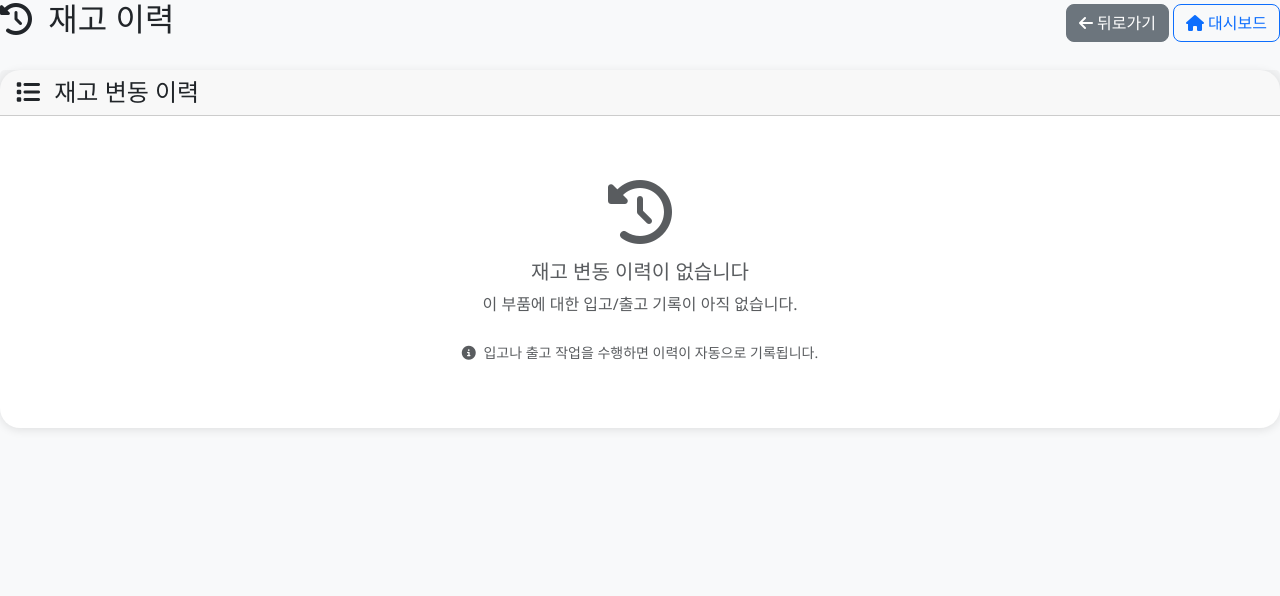
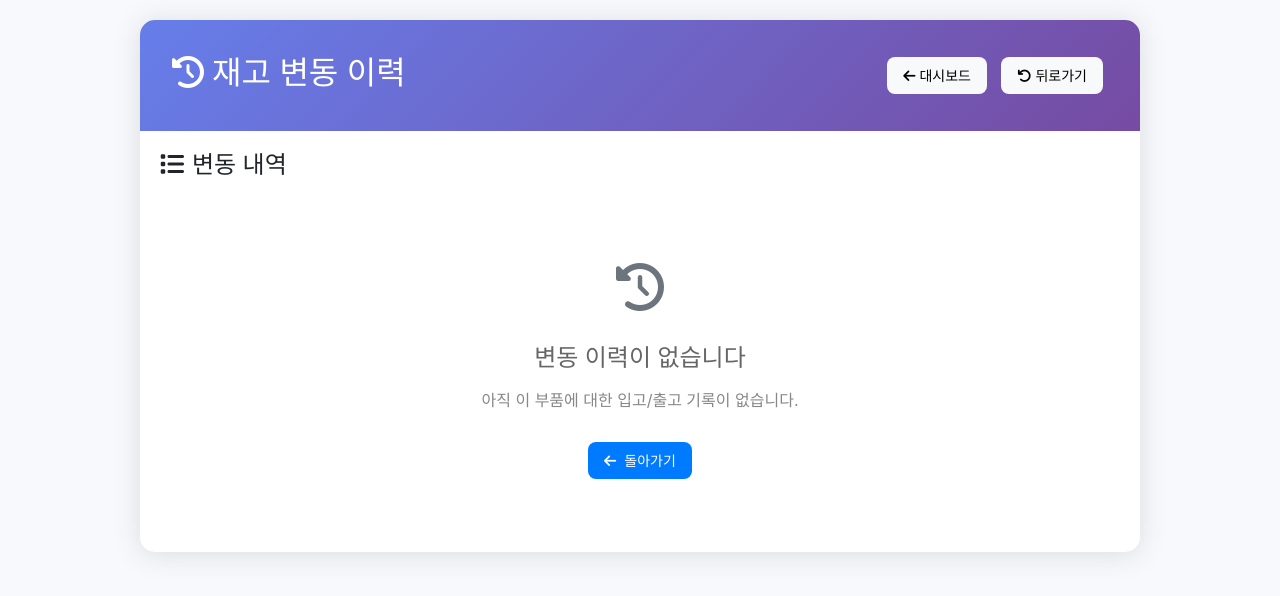
Before and after one commit to Newyorkcheesebuger/sk-ons-warehouse, a Flask app: template templates/inventory_history.html in a window 1280 px wide. Shown: the top 596 px of the page. Run offline with Flask 3, Linux system fonts and the light colour scheme; the template is opened without the code that fills it, so the values that code supplies are empty; parts of the project's set-up code (start-up, migrations or seed data) failed here and were passed over.

Commit message:
Update inventory_history.html

```diff
--- a/templates/inventory_history.html
+++ b/templates/inventory_history.html
@@ -1,160 +1,220 @@
-{% extends "base.html" %}
+<!DOCTYPE html>
+<html lang="ko">
+<head>
+    <meta charset="UTF-8">
+    <meta name="viewport" content="width=device-width, initial-scale=1.0">
+    <title>재고 이력 - SK오앤에스 창고관리</title>
 
-{% block title %}재고 이력 - {{ item_info[0] if item_info else '부품' }}{% endblock %}
+    <!-- Bootstrap CSS -->
+    <link href="https://cdn.jsdelivr.net/npm/bootstrap@5.3.0/dist/css/bootstrap.min.css" rel="stylesheet">
 
-{% block content %}
-<div class="row">
-    <div class="col-12">
-        <div class="d-flex justify-content-between align-items-center mb-4">
-            <h2>
-                <i class="fas fa-history me-2"></i>
-                재고 이력
+    <!-- Font Awesome -->
+    <link href="https://cdnjs.cloudflare.com/ajax/libs/font-awesome/6.4.0/css/all.min.css" rel="stylesheet">
+
+    <style>
+        body {
+            background-color: #f8f9fc;
+            font-family: 'Nunito', -apple-system, BlinkMacSystemFont, 'Segoe UI', Roboto, sans-serif;
+            margin: 0;
+            padding: 20px;
+        }
+
+        .container {
+            max-width: 1000px;
+            margin: 0 auto;
+            background: white;
+            padding: 20px;
+            border-radius: 15px;
+            box-shadow: 0 0.15rem 1.75rem 0 rgba(58, 59, 69, 0.15);
+        }
+
+        .header {
+            background: linear-gradient(135deg, #667eea 0%, #764ba2 100%);
+            color: white;
+            padding: 2rem;
+            margin: -20px -20px 20px -20px;
+            border-radius: 15px 15px 0 0;
+        }
+
+        .btn {
+            padding: 8px 16px;
+            border: none;
+            border-radius: 8px;
+            cursor: pointer;
+            text-decoration: none;
+            display: inline-block;
+            font-size: 14px;
+            font-weight: 500;
+            margin: 5px;
+            transition: all 0.3s ease;
+        }
+
+        .btn-primary { background: #007bff; color: white; }
+        .btn-secondary { background: #6c757d; color: white; }
+        .btn-success { background: #28a745; color: white; }
+        .btn-danger { background: #dc3545; color: white; }
+
+        .btn:hover {
+            transform: translateY(-2px);
+            box-shadow: 0 4px 8px rgba(0,0,0,0.2);
+            text-decoration: none;
+            color: white;
+        }
+
+        .info-card {
+            background: #f8f9fa;
+            border-left: 4px solid #007bff;
+            padding: 15px;
+            margin-bottom: 20px;
+            border-radius: 8px;
+        }
+
+        .history-item {
+            background: #f8f9fa;
+            border-radius: 10px;
+            padding: 15px;
+            margin-bottom: 15px;
+            border-left: 4px solid #28a745;
+        }
+
+        .history-item.out {
+            border-left-color: #dc3545;
+        }
+
+        .badge {
+            padding: 5px 10px;
+            border-radius: 15px;
+            font-size: 12px;
+            font-weight: bold;
+        }
+
+        .badge-in { background: #d4edda; color: #155724; }
+        .badge-out { background: #f8d7da; color: #721c24; }
+
+        .table th {
+            background-color: #f8f9fc;
+            border-color: #e3e6f0;
+            font-weight: 600;
+            color: #5a5c69;
+        }
+
+        .table td {
+            border-color: #e3e6f0;
+            vertical-align: middle;
+        }
+
+        @media (max-width: 768px) {
+            .container {
+                margin: 10px;
+                padding: 15px;
+            }
+
+            .header {
+                margin: -15px -15px 15px -15px;
+                padding: 1.5rem;
+            }
+
+            .table-responsive {
+                font-size: 14px;
+            }
+        }
+    </style>
+</head>
+<body>
+    <div class="container">
+        <div class="header">
+            <div class="d-flex justify-content-between align-items-center flex-wrap">
+                <div>
+                    <h2 class="mb-1">
+                        <i class="fas fa-history me-2"></i>재고 변동 이력
                     </h2>
+                    {% if item_info %}
+                    <p class="mb-0 opacity-75">{{ item_info[0] }} ({{ item_info[1] }} - {{ item_info[2] }})</p>
+                    {% endif %}
+                </div>
                 <div>
-                <a href="javascript:history.back()" class="btn btn-secondary">
-                    <i class="fas fa-arrow-left me-1"></i>뒤로가기
+                    {% if session.get('is_admin') %}
+                        <a href="/admin/warehouse" class="btn btn-light">
+                            <i class="fas fa-arrow-left me-1"></i>창고 관리
                         </a>
-                <a href="{{ url_for('dashboard') }}" class="btn btn-outline-primary">
-                    <i class="fas fa-home me-1"></i>대시보드
+                    {% else %}
+                        <a href="/dashboard" class="btn btn-light">
+                            <i class="fas fa-arrow-left me-1"></i>대시보드
+                        </a>
+                    {% endif %}
+                    <a href="javascript:history.back()" class="btn btn-light">
+                        <i class="fas fa-undo me-1"></i>뒤로가기
                     </a>
                 </div>
             </div>
         </div>
+
+        {% if item_info %}
+        <div class="info-card">
+            <div class="row">
+                <div class="col-md-3">
+                    <strong><i class="fas fa-box me-1"></i>부품명:</strong><br>
+                    {{ item_info[0] }}
                 </div>
-
-<!-- 부품 정보 -->
-{% if item_info %}
-<div class="row mb-4">
-    <div class="col-12">
-        <div class="card border-primary" style="border-radius: 15px;">
-            <div class="card-header bg-primary text-white" style="border-radius: 15px 15px 0 0;">
-                <h5 class="mb-0">
-                    <i class="fas fa-info-circle me-2"></i>부품 정보
-                </h5>
+                <div class="col-md-3">
+                    <strong><i class="fas fa-warehouse me-1"></i>창고:</strong><br>
+                    {{ item_info[1] }}
                 </div>
-            <div class="card-body">
-                <div class="row">
-                    <div class="col-md-3 mb-3">
-                        <h6 class="text-muted mb-1">부품명</h6>
-                        <p class="mb-0 fw-bold text-primary">{{ item_info[0] }}</p>
+                <div class="col-md-3">
+                    <strong><i class="fas fa-tag me-1"></i>카테고리:</strong><br>
+                    {{ item_info[2] }}
                 </div>
-                    <div class="col-md-3 mb-3">
-                        <h6 class="text-muted mb-1">창고</h6>
-                        <p class="mb-0">
-                            <span class="badge bg-secondary">{{ item_info[1] }}</span>
-                        </p>
-                    </div>
-                    <div class="col-md-3 mb-3">
-                        <h6 class="text-muted mb-1">카테고리</h6>
-                        <p class="mb-0">
-                            <span class="badge {% if item_info[2] == '전기차' %}bg-info{% else %}bg-warning{% endif %}">
-                                {{ item_info[2] }}
-                            </span>
-                        </p>
-                    </div>
-                    <div class="col-md-3 mb-3">
-                        <h6 class="text-muted mb-1">현재 수량</h6>
-                        <p class="mb-0">
-                            <span class="quantity-badge {% if item_info[3] > 0 %}bg-success text-white{% else %}bg-danger text-white{% endif %}">
+                <div class="col-md-3">
+                    <strong><i class="fas fa-cubes me-1"></i>현재 수량:</strong><br>
+                    <span class="badge {% if item_info[3] > 0 %}bg-success{% else %}bg-danger{% endif %}">
                         {{ item_info[3] }}개
                     </span>
-                        </p>
-                    </div>
-                </div>
-
-                <div class="d-flex gap-2 mt-3">
-                    <a href="{{ url_for('view_photos', item_id=item_id) }}" class="btn btn-outline-info btn-sm">
-                        <i class="fas fa-camera me-1"></i>사진 보기
-                    </a>
-                    {% if item_info[2] == '전기차' %}
-                    <a href="{{ url_for('electric_inventory', warehouse_name=item_info[1]) }}" class="btn btn-outline-primary btn-sm">
-                        <i class="fas fa-list me-1"></i>재고 목록
-                    </a>
-                    {% else %}
-                    <a href="{{ url_for('hydrogen_inventory', warehouse_name=item_info[1]) }}" class="btn btn-outline-primary btn-sm">
-                        <i class="fas fa-list me-1"></i>재고 목록
-                    </a>
-                    {% endif %}
-                </div>
-            </div>
                 </div>
             </div>
         </div>
         {% endif %}
 
-<!-- 이력 목록 -->
-<div class="row">
-    <div class="col-12">
-        <div class="card" style="border-radius: 20px;">
-            <div class="card-header card-header-custom">
-                <h4 class="mb-0">
-                    <i class="fas fa-list me-2"></i>
-                    재고 변동 이력
+        <div class="d-flex justify-content-between align-items-center mb-3">
+            <h4><i class="fas fa-list me-2"></i>변동 내역</h4>
             {% if history %}
-                        <span class="badge bg-light text-dark ms-2">{{ history|length }}건</span>
+                <span class="badge bg-info">총 {{ history|length }}건</span>
             {% endif %}
-                </h4>
         </div>
-            <div class="card-body">
+
         {% if history %}
             <!-- 데스크톱 테이블 뷰 -->
             <div class="d-none d-md-block">
                 <div class="table-responsive">
-                            <table class="table table-hover">
-                                <thead class="table-light">
+                    <table class="table table-striped">
+                        <thead>
                             <tr>
-                                        <th width="15%">날짜/시간</th>
-                                        <th width="15%">작업 유형</th>
-                                        <th width="15%">수량 변화</th>
-                                        <th width="20%">작업자</th>
-                                        <th width="35%">상세 정보</th>
+                                <th><i class="fas fa-exchange-alt me-1"></i>구분</th>
+                                <th><i class="fas fa-sort-numeric-up me-1"></i>수량 변동</th>
+                                <th><i class="fas fa-user me-1"></i>처리자</th>
+                                <th><i class="fas fa-clock me-1"></i>처리 일시</th>
                             </tr>
                         </thead>
                         <tbody>
                             {% for record in history %}
                             <tr>
                                 <td>
-                                            <div class="text-muted" style="font-size: 0.9em;">
-                                                {{ record[3][:16] if record[3] else '미설정' }}
-                                            </div>
-                                        </td>
-                                        <td>
                                     {% if record[0] == 'in' %}
-                                                <span class="badge bg-success">
-                                                    <i class="fas fa-plus me-1"></i>입고
-                                                </span>
-                                            {% elif record[0] == 'out' %}
-                                                <span class="badge bg-warning text-dark">
-                                                    <i class="fas fa-minus me-1"></i>출고
+                                        <span class="badge badge-in">
+                                            <i class="fas fa-arrow-up me-1"></i>입고
                                         </span>
                                     {% else %}
-                                                <span class="badge bg-info">
-                                                    <i class="fas fa-edit me-1"></i>수정
+                                        <span class="badge badge-out">
+                                            <i class="fas fa-arrow-down me-1"></i>출고
                                         </span>
                                     {% endif %}
                                 </td>
                                 <td>
-                                            <span class="fw-bold {% if record[1] > 0 %}text-success{% else %}text-danger{% endif %}">
+                                    <strong style="color: {% if record[1] > 0 %}#28a745{% else %}#dc3545{% endif %};">
                                         {% if record[1] > 0 %}+{% endif %}{{ record[1] }}개
-                                            </span>
+                                    </strong>
                                 </td>
-                                        <td>
-                                            <div class="d-flex align-items-center">
-                                                <i class="fas fa-user me-2 text-muted"></i>
-                                                <span>{{ record[2] or '시스템' }}</span>
-                                            </div>
-                                        </td>
-                                        <td>
-                                            <div class="text-muted" style="font-size: 0.9em;">
-                                                {% if record[0] == 'in' %}
-                                                    {{ record[1] }}개가 입고되었습니다.
-                                                {% elif record[0] == 'out' %}
-                                                    {{ record[1]|abs }}개가 출고되었습니다.
-                                                {% else %}
-                                                    재고가 수정되었습니다.
-                                                {% endif %}
-                                            </div>
-                                        </td>
+                                <td>{{ record[2] or '미설정' }}</td>
+                                <td>{{ record[3] or '미설정' }}</td>
                             </tr>
                             {% endfor %}
                         </tbody>
@@ -165,51 +225,33 @@
             <!-- 모바일 카드 뷰 -->
             <div class="d-block d-md-none">
                 {% for record in history %}
-                        <div class="card mb-3 border-0 shadow-sm">
-                            <div class="card-body">
+                <div class="history-item {% if record[0] == 'out' %}out{% endif %}">
                     <div class="d-flex justify-content-between align-items-start mb-2">
                         <div>
                             {% if record[0] == 'in' %}
-                                            <span class="badge bg-success">
-                                                <i class="fas fa-plus me-1"></i>입고
-                                            </span>
-                                        {% elif record[0] == 'out' %}
-                                            <span class="badge bg-warning text-dark">
-                                                <i class="fas fa-minus me-1"></i>출고
+                                <span class="badge badge-in">
+                                    <i class="fas fa-arrow-up me-1"></i>입고
                                 </span>
                             {% else %}
-                                            <span class="badge bg-info">
-                                                <i class="fas fa-edit me-1"></i>수정
+                                <span class="badge badge-out">
+                                    <i class="fas fa-arrow-down me-1"></i>출고
                                 </span>
                             {% endif %}
                         </div>
-                                    <div class="text-end">
-                                        <div class="fw-bold {% if record[1] > 0 %}text-success{% else %}text-danger{% endif %}">
+                        <strong style="color: {% if record[1] > 0 %}#28a745{% else %}#dc3545{% endif %}; font-size: 1.2em;">
                             {% if record[1] > 0 %}+{% endif %}{{ record[1] }}개
-                                        </div>
-                                    </div>
+                        </strong>
                     </div>
 
                     <div class="row">
                         <div class="col-6">
-                                        <small class="text-muted">작업자</small>
-                                        <div>{{ record[2] or '시스템' }}</div>
+                            <small class="text-muted">
+                                <i class="fas fa-user me-1"></i>처리자: {{ record[2] or '미설정' }}
+                            </small>
                         </div>
                         <div class="col-6">
-                                        <small class="text-muted">일시</small>
-                                        <div style="font-size: 0.9em;">{{ record[3][:16] if record[3] else '미설정' }}</div>
-                                    </div>
-                                </div>
-
-                                <div class="mt-2">
                             <small class="text-muted">
-                                        {% if record[0] == 'in' %}
-                                            {{ record[1] }}개가 입고되었습니다.
-                                        {% elif record[0] == 'out' %}
-                                            {{ record[1]|abs }}개가 출고되었습니다.
-                                        {% else %}
-                                            재고가 수정되었습니다.
-                                        {% endif %}
+                                <i class="fas fa-clock me-1"></i>{{ record[3] or '미설정' }}
                             </small>
                         </div>
                     </div>
@@ -219,99 +261,21 @@
 
         {% else %}
             <div class="text-center py-5">
-                        <i class="fas fa-history fa-4x text-muted mb-3"></i>
-                        <h5 class="text-muted">재고 변동 이력이 없습니다</h5>
-                        <p class="text-muted mb-4">이 부품에 대한 입고/출고 기록이 아직 없습니다.</p>
-                        <div class="text-muted">
-                            <small>
-                                <i class="fas fa-info-circle me-1"></i>
-                                입고나 출고 작업을 수행하면 이력이 자동으로 기록됩니다.
-                            </small>
+                <div style="font-size: 48px; margin-bottom: 20px; color: #6c757d;">
+                    <i class="fas fa-history"></i>
                 </div>
+                <h4 style="color: #666; margin-bottom: 15px;">변동 이력이 없습니다</h4>
+                <p style="color: #888; margin-bottom: 25px;">
+                    아직 이 부품에 대한 입고/출고 기록이 없습니다.
+                </p>
+                <a href="javascript:history.back()" class="btn btn-primary">
+                    <i class="fas fa-arrow-left me-2"></i>돌아가기
+                </a>
             </div>
         {% endif %}
     </div>
-        </div>
-    </div>
-</div>
 
-<!-- 통계 정보 -->
-{% if history %}
-<div class="row mt-4">
-    <div class="col-12">
-        <div class="card border-info" style="border-radius: 15px;">
-            <div class="card-header bg-info text-white" style="border-radius: 15px 15px 0 0;">
-                <h6 class="mb-0">
-                    <i class="fas fa-chart-bar me-2"></i>통계 정보
-                </h6>
-            </div>
-            <div class="card-body">
-                <div class="row text-center">
-                    <div class="col-6 col-md-3">
-                        <div class="border-end">
-                            <h5 class="text-success mb-1">
-                                {% set total_in = history|selectattr(0, 'equalto', 'in')|map(attribute=1)|sum %}
-                                {{ total_in or 0 }}
-                            </h5>
-                            <small class="text-muted">총 입고</small>
-                        </div>
-                    </div>
-                    <div class="col-6 col-md-3">
-                        <div class="border-end">
-                            <h5 class="text-warning mb-1">
-                                {% set total_out = history|selectattr(0, 'equalto', 'out')|map(attribute=1)|map('abs')|sum %}
-                                {{ total_out or 0 }}
-                            </h5>
-                            <small class="text-muted">총 출고</small>
-                        </div>
-                    </div>
-                    <div class="col-6 col-md-3">
-                        <div class="border-end">
-                            <h5 class="text-primary mb-1">{{ history|length }}</h5>
-                            <small class="text-muted">총 작업 횟수</small>
-                        </div>
-                    </div>
-                    <div class="col-6 col-md-3">
-                        <h5 class="{% if item_info and item_info[3] > 0 %}text-success{% else %}text-danger{% endif %} mb-1">
-                            {{ item_info[3] if item_info else 0 }}
-                        </h5>
-                        <small class="text-muted">현재 재고</small>
-                    </div>
-                </div>
-            </div>
-        </div>
-    </div>
-</div>
-{% endif %}
-{% endblock %}
-
-{% block scripts %}
-<script>
-    document.addEventListener('DOMContentLoaded', function() {
-        // 페이지 로드 애니메이션
-        const cards = document.querySelectorAll('.card');
-        cards.forEach((card, index) => {
-            card.style.opacity = '0';
-            card.style.transform = 'translateY(20px)';
-
-            setTimeout(() => {
-                card.style.transition = 'all 0.5s ease';
-                card.style.opacity = '1';
-                card.style.transform = 'translateY(0)';
-            }, index * 100);
-        });
-
-        // 테이블 행 호버 효과
-        const tableRows = document.querySelectorAll('tbody tr');
-        tableRows.forEach(row => {
-            row.addEventListener('mouseenter', function() {
-                this.style.backgroundColor = '#f8f9fa';
-            });
-
-            row.addEventListener('mouseleave', function() {
-                this.style.backgroundColor = '';
-            });
-        });
-    });
-</script>
-{% endblock %}
+    <!-- Bootstrap JS -->
+    <script src="https://cdn.jsdelivr.net/npm/bootstrap@5.3.0/dist/js/bootstrap.bundle.min.js"></script>
+</body>
+</html>
```
Lines whose indentation alone changed are shown as unchanged.
